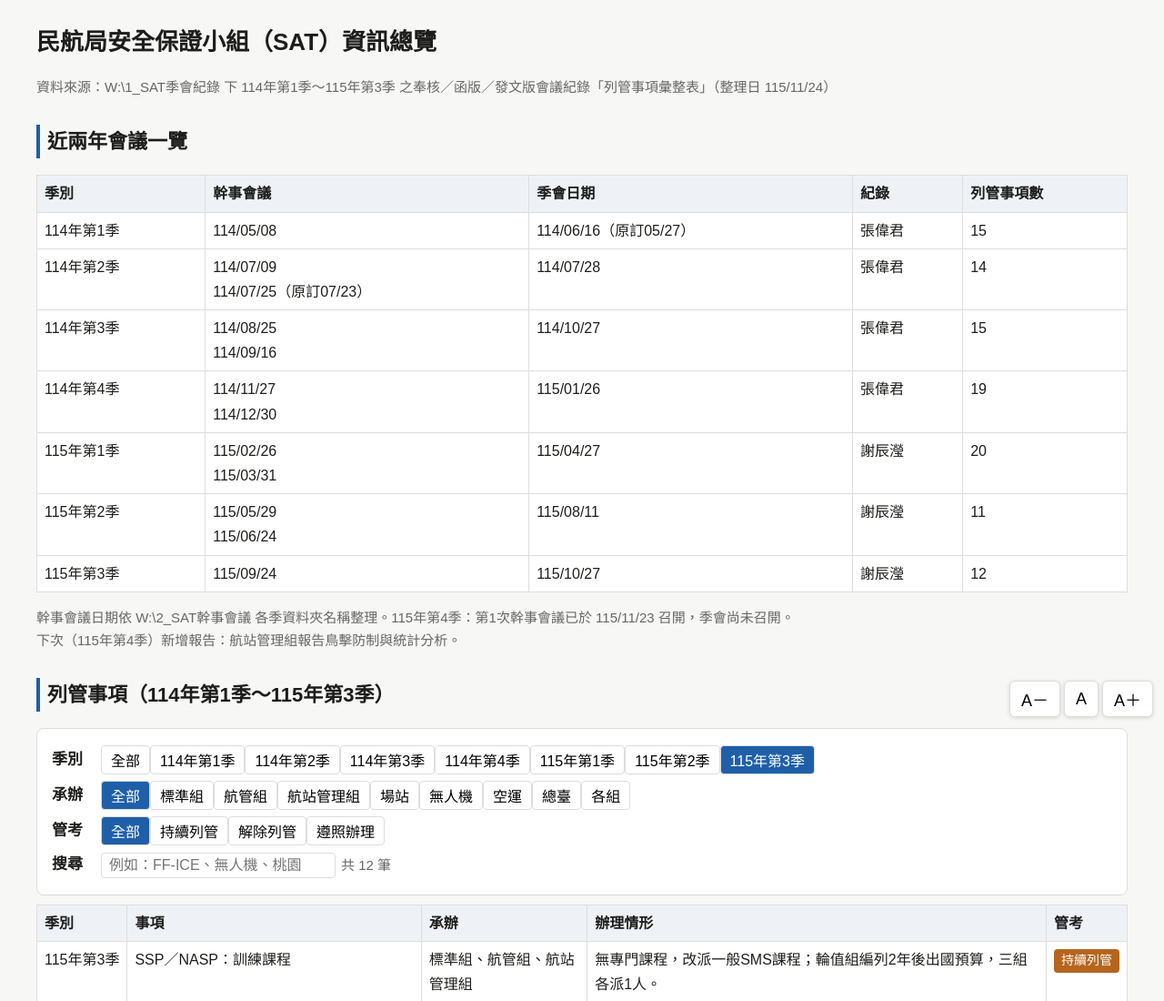
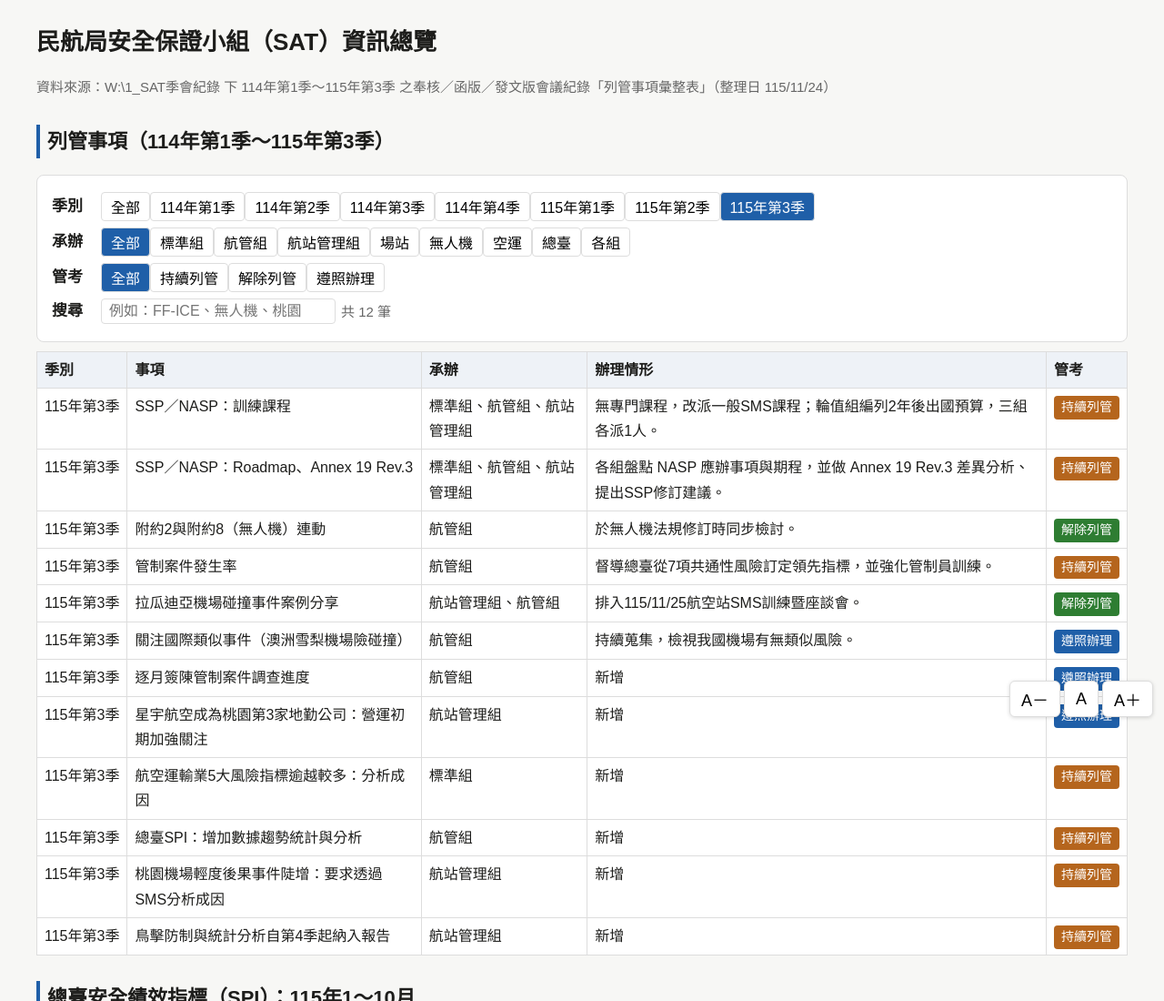
Before and after one commit to brian81916-star/SAT, a plain HTML site: page index.html in a window 1280 px wide. Shown: the top 1100 px of the page at 91% size. Drawn offline with Linux system fonts and the light colour scheme.

Commit message:
更新 index.html via EZPage

```diff
--- a/index.html
+++ b/index.html
@@ -45,10 +45,6 @@ input{min-width:0;width:100%}.bar b{min-width:0}
 <main>
 <h1>民航局安全保證小組（SAT）資訊總覽</h1>
 <p class="mute">資料來源：W:\1_SAT季會紀錄 下 114年第1季～115年第3季 之奉核／函版／發文版會議紀錄「列管事項彙整表」（整理日 115/11/24）</p>
-
-<h2>近兩年會議一覽</h2>
-<table><thead><tr><th>季別</th><th>幹事會議</th><th>季會日期</th><th>紀錄</th><th>列管事項數</th></tr></thead><tbody id="mt"></tbody></table>
-<p class="mute">幹事會議日期依 W:\2_SAT幹事會議 各季資料夾名稱整理。115年第4季：第1次幹事會議已於 115/11/23 召開，季會尚未召開。<br>下次（115年第4季）新增報告：航站管理組報告鳥擊防制與統計分析。</p>
 
 <h2>列管事項（114年第1季～115年第3季）</h2>
 <div class="card">
@@ -602,7 +598,6 @@ function draw(){
  const r=D.filter(d=>(q=="全部"||d[0]==q)&&(u=="全部"||d[2].includes(u))&&(s=="全部"||d[4]==s)&&(!k||d.join(" ").includes(k)));
  document.getElementById("cnt").textContent=`共 ${r.length} 筆`;
  document.getElementById("tb").innerHTML=r.map(d=>`<tr><td style="white-space:nowrap">${lab(d[0])}</td><td>${d[1]}</td><td>${d[2]}</td><td>${d[3]}</td><td><span class="tag ${d[4]}">${d[4]}</span></td></tr>`).join("");}
-document.getElementById("mt").innerHTML=M.map(m=>`<tr><td>${lab(m[0])}</td><td>${m[3].replace(/、/g,"<br>")}</td><td>${m[1]}</td><td>${m[2]}</td><td>${D.filter(d=>d[0]==m[0]).length}</td></tr>`).join("");
 document.getElementById("kw").oninput=e=>{k=e.target.value.trim();draw()};
 draw();
 </script>
```
